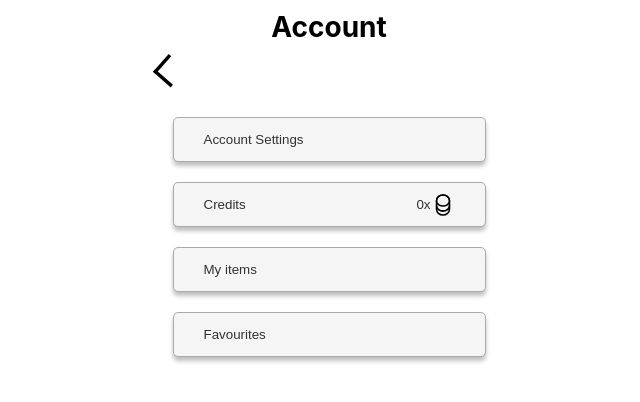
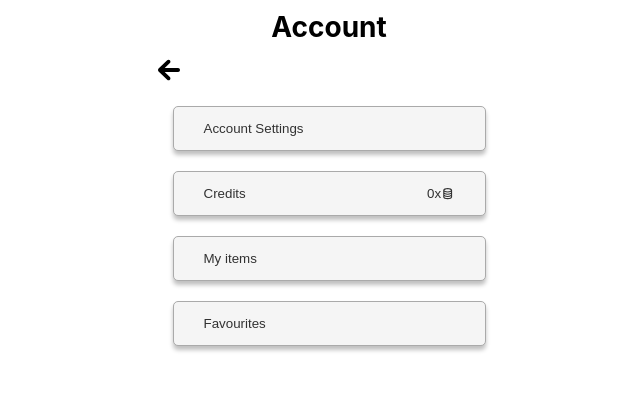
Before and after one commit to RevanToma/Tiny-Treasures, a React (Vite) app in the folder web-app/: page /account in a window 1280 px wide. Shown: the top 402 px of the page, without its empty margins (311-951 px from the left). Built offline with nearby package versions, Linux system fonts and the light colour scheme.

Commit message:
added accountsettings, leftcarett component

```diff
--- a/web-app/package.json
+++ b/web-app/package.json
@@ -16,6 +16,7 @@
     "axios": "^1.4.0",
     "react": "^18.2.0",
     "react-dom": "^18.2.0",
+    "react-icons": "^4.8.0",
     "react-is": "^18.2.0",
     "react-redux": "^8.0.5",
     "react-router-dom": "^6.11.0",
--- a/web-app/src/assets/svg.icons/LeftCarett.tsx
+++ b/web-app/src/assets/svg.icons/LeftCarett.tsx
@@ -1,23 +1,6 @@
 import { SVGProps } from "react";
-
+import { IoMdArrowRoundBack } from "react-icons/io";
 const LeftCarett = (props: SVGProps<SVGSVGElement>) => (
-  <svg width={39} height={43} fill="none" {...props}>
-    <path d="M.816 4.678c0-3.079 3.333-5.003 6-3.464l29.25 16.888c2.666 1.54 2.666 5.388 0 6.928L6.816 41.917c-2.667 1.54-6-.385-6-3.464V4.678Z" />
-    <rect
-      y="17.7246"
-      width="23.6627"
-      height="3.41288"
-      transform="rotate(-48.5084 0 17.7246)"
-      fill="black"
-    />
-    <rect
-      x="2.26172"
-      y="15.1685"
-      width="23.6627"
-      height="3.41288"
-      transform="rotate(41.4916 2.26172 15.1685)"
-      fill="black"
-    />
-  </svg>
+  <IoMdArrowRoundBack size={32} {...props} />
 );
 export default LeftCarett;
--- a/web-app/src/routes/layout/Layout.tsx
+++ b/web-app/src/routes/layout/Layout.tsx
@@ -10,13 +10,13 @@ const Layout: React.FC<LayoutProps> = () => {
   const userSignedIn = useSelector(selectIsSignedIn);
 
   return (
-    <Box alignItems="center">
+    <Box gap="1rem" alignItems="center">
       <Box>
         <Outlet />
       </Box>
       {userSignedIn && (
         <nav>
-          <Box gap="10px" flexDirection="row">
+          <Box gap="1rem" flexDirection="row">
             <Link to="/">Home</Link>
             <div>Search</div>
             <Link to="/giveaway">Give away</Link>
--- a/web-app/src/routes/settings/AccountSettings.component.tsx
+++ b/web-app/src/routes/settings/AccountSettings.component.tsx
@@ -1,14 +1,12 @@
-import Button, {
-  ButtonProps,
-} from "../../components/common/Button/Button.component";
+import Button from "../../components/common/Button/Button.component";
 import { ButtonType } from "../../components/common/Button/button.types";
-import * as S from "./AccountSettings.styles";
+
 import Box from "../../components/common/Box/Box";
 import { useNavigate } from "react-router-dom";
 import { useSelector } from "react-redux";
 import { selectUserCredits } from "../../store/user/userSelectors";
 import LeftCarett from "../../assets/svg.icons/LeftCarett";
-import Coins from "../../assets/svg.icons/coin.svg";
+import { BiCoinStack } from "react-icons/bi";
 const AccountSettings = () => {
   const userCredits = useSelector(selectUserCredits);
   const navigate = useNavigate();
@@ -41,9 +39,7 @@ const AccountSettings = () => {
           buttonType={ButtonType.Secondary}
           onClick={handleAccountSettings}
         >
-          <Box alignItems="flex-start">
-            <S.SettingsLi>Account Settings</S.SettingsLi>
-          </Box>
+          <Box alignItems="flex-start">Account Settings</Box>
         </Button>
         <Button buttonType={ButtonType.Secondary} onClick={handleCredits}>
           <Box
@@ -53,19 +49,15 @@ const AccountSettings = () => {
           >
             <span>Credits</span>
             <Box alignItems="center" flexDirection="row">
-              {userCredits}x <img src={Coins} />
+              {userCredits}x <BiCoinStack />
             </Box>
           </Box>
         </Button>
         <Button buttonType={ButtonType.Secondary} onClick={handleMyItems}>
-          <Box alignItems="flex-start">
-            <S.SettingsLi> My items</S.SettingsLi>
-          </Box>
+          <Box alignItems="flex-start">My items</Box>
         </Button>
         <Button buttonType={ButtonType.Secondary} onClick={handleFavourites}>
-          <Box alignItems="flex-start">
-            <S.SettingsLi>Favourites</S.SettingsLi>
-          </Box>
+          <Box alignItems="flex-start">Favourites</Box>
         </Button>
       </Box>
     </>
--- a/web-app/src/routes/settings/AccountSettings.styles.tsx
+++ /dev/null
@@ -1,5 +0,0 @@
-import styled from "styled-components";
-
-export const SettingsLi = styled.span`
-  justify-content: space-between;
-`;
```
Also changed, not shown: web-app/src/assets/svg.icons/coin.svg (deleted), 1 other file (tests, documents, lock files or other folders).
